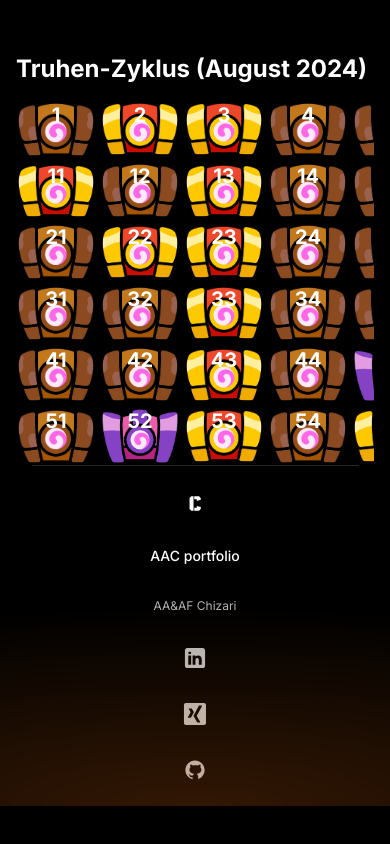
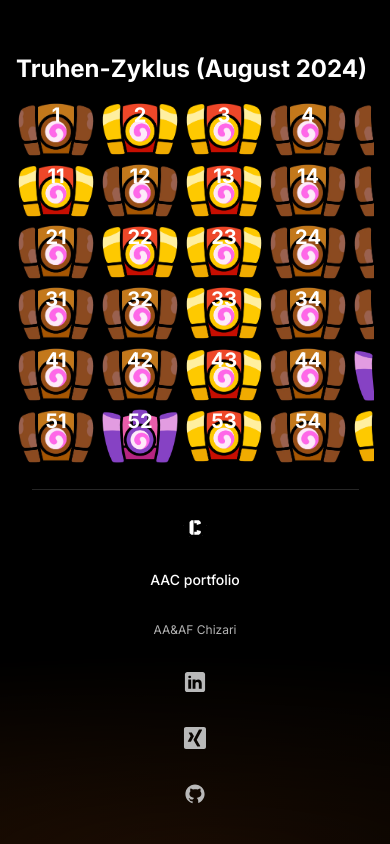
Before and after one commit to AAChizari/aacPortfolio, a Next.js app: page /squadTracker in a window 390 px wide. Shown: the part 1530-2374 px from the top of the page. Before the commit the page ends 2336 px from the top, so only its background shows below. Built offline with nearby package versions, Linux system fonts and the light colour scheme.

Commit message:
footer funktionalität wieder hergestellt

```diff
--- a/src/app/page.tsx
+++ b/src/app/page.tsx
@@ -1,6 +1,5 @@
 import { Header } from "@/sections/Header";
 import { Hero } from "@/sections/Hero";
-import { Footer } from "@/sections/Footer";
 import { CallToAction } from "@/sections/CallToAction";
 import { Comments } from "@/sections/Comments";
 import { Biography } from "@/sections/Biograpy";
@@ -10,6 +9,7 @@ import { Skills } from "@/sections/Skills";
 import { Contact } from "@/sections/sectionsAbout/Contact";
 import { Projects } from "@/sections/Projects";
 import { Tape } from "@/sections/Tape";
+import { Footer } from "@/sections/Footer";
 
 export default function Home() {
   return (
--- a/src/sections/Footer.tsx
+++ b/src/sections/Footer.tsx
@@ -5,18 +5,20 @@ import Github from "@/assets/socials/social-github.svg";
 
 export const Footer = () => {
   return (
-    <footer className="relative -z-10 overflow-x-clip">
-      <div className="absolute h-[400px] w-[1600px] bottom-0 left-1/2 -translate-x-1/2 bg-gradient-to-r bg-orange-500/20 [mask-image:radial-gradient(50%_50%_at_bottom_center,black,transparent)] -z-10]"></div>
-      <div className="container">
-        <div className="border-t border-white/15 py-6 text-sm flex flex-col lg:flex-row md:flex-row md:justify-between item-center gap-8">
+    <footer className="relative py-6 overflow-hidden">
+      <div className="absolute inset-0 pointer-events-none">
+        <div className="absolute h-[400px] w-[1600px] bottom-0 left-1/2 -translate-x-1/2 bg-gradient-to-r from-orange-500/20 to-transparent [mask-image:radial-gradient(50%_50%_at_bottom_center,black,transparent)]"></div>
+      </div>
+      <div className="container mx-auto relative z-10">
+        <div className="border-t border-white/15 py-6 text-sm flex flex-col lg:flex-row md:flex-row md:justify-between items-center gap-8">
           <div className="flex flex-col md:flex-row items-center gap-8">
-            <Logo className="h-6 w-6" />
-            <div className="font-medium">AAC portfolio</div>
+            <Logo className="h-6 w-6 text-white" />
+            <div className="font-medium text-white">AAC portfolio</div>
           </div>
           <nav className="flex flex-col md:flex-row items-center gap-8">
             <a
-              href="#"
-              className="text-white/70 hover:text-white text-xs md:text-sm transition"
+              href="#home"
+              className="text-white/70 hover:text-white text-xs md:text-sm transition duration-300"
             >
               AA&AF Chizari
             </a>
@@ -26,22 +28,28 @@ export const Footer = () => {
               href="https://www.linkedin.com/in/amir-chizari-2047192a7/"
               target="_blank"
               rel="noopener noreferrer"
+              aria-label="LinkedIn Profil"
+              className="text-white/70 hover:text-white transition duration-300 transform hover:scale-150"
             >
-              <Linkedin className="text-white/70 hover:text-white transition" />
+              <Linkedin className="w-6 h-6" />
             </a>
             <a
               href="https://www.xing.com/profile/Amir_Chizari061776/web_profiles?expandNeffi=true"
               target="_blank"
               rel="noopener noreferrer"
+              aria-label="Xing Profil"
+              className="text-white/70 hover:text-white transition duration-300 transform hover:scale-150"
             >
-              <Xing className="text-white/70 hover:text-white transition" />
+              <Xing className="w-6 h- 6" />
             </a>
             <a
               href="https://github.com/AAChizari"
               target="_blank"
               rel="noopener noreferrer"
+              aria-label="GitHub Profil"
+              className="text-white/70 hover:text-white transition duration-300 transform hover:scale-150"
             >
-              <Github className="text-white/70 hover:text-white transition" />
+              <Github className="w-6 h-6" />
             </a>
           </div>
         </div>
```
